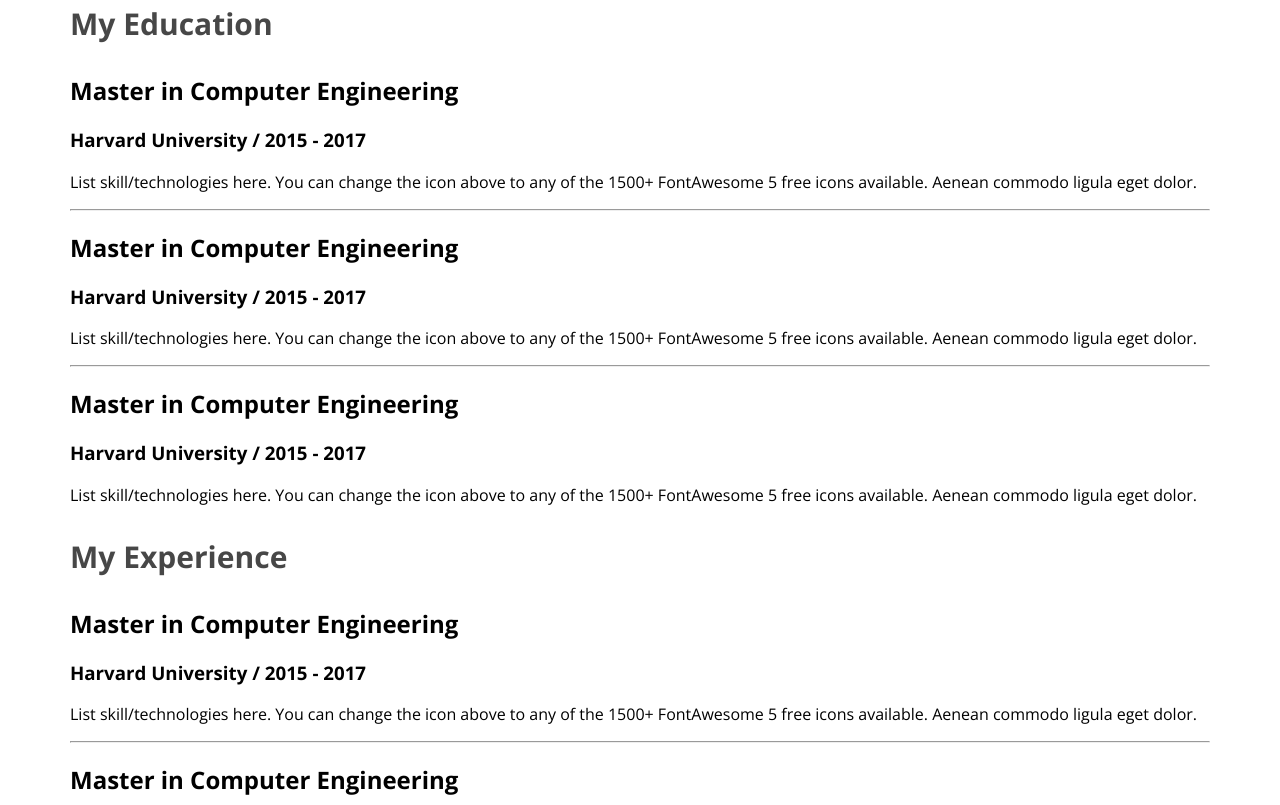
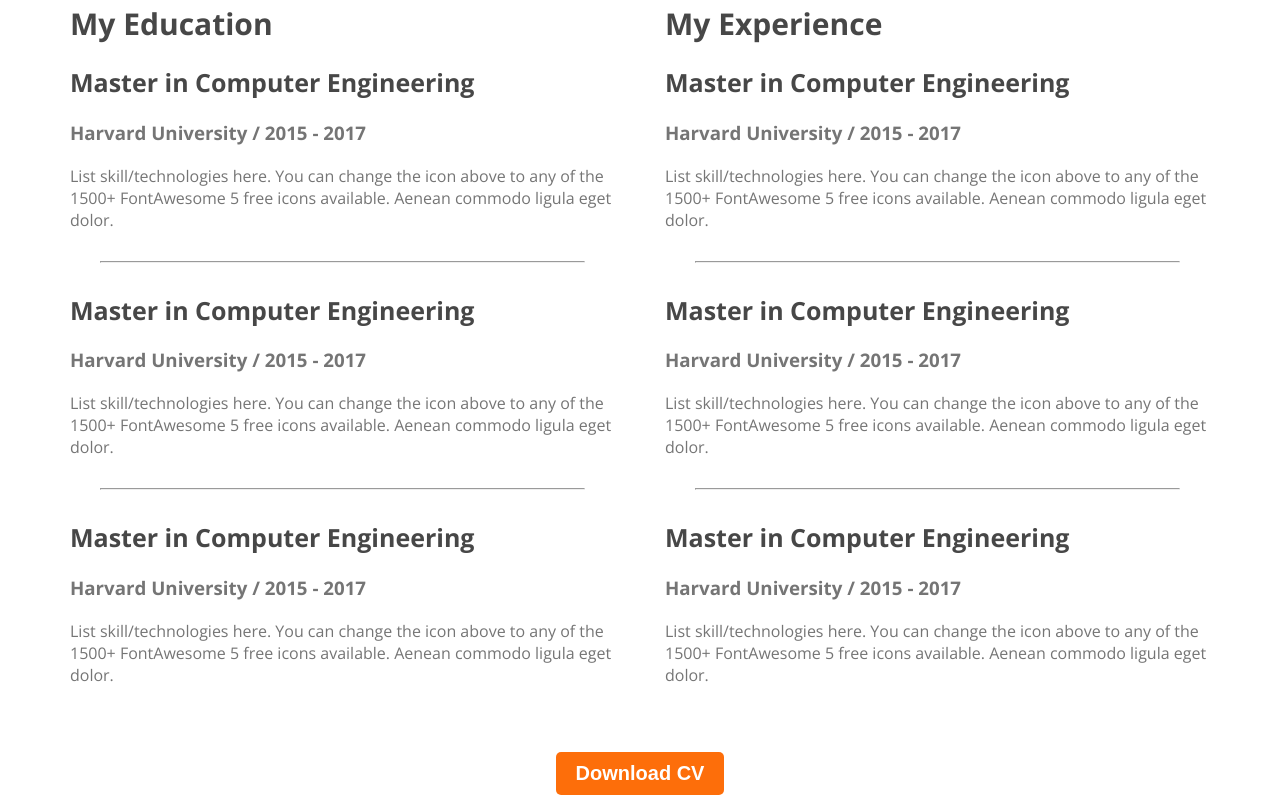
Before and after one commit to Srabosthy23/web-developer-portfolio, a plain HTML site: page index.html in a window 1280 px wide. Shown: the part 2215-3020 px from the top of the page. Drawn offline with nearby package versions, Linux system fonts and the light colour scheme.

Commit message:
finished the resume

```diff
--- a/index.html
+++ b/index.html
@@ -157,6 +157,9 @@
                     </div>
                 </div>
             </div>
+            <div class="download-cv">
+                <button class="btn-primary" >Download CV</button>
+            </div>
         </section>
     </main>
     <footer>
--- a/style/index.css
+++ b/style/index.css
@@ -160,5 +160,37 @@ main section {
 .resume-column-title {
     color: #474747;
     font-size: 30px;
+    margin-bottom: 10px ;
     font-weight: 700;
 }
+
+.resume-container {
+    display: flex;
+    gap: 50px;
+}
+
+.resume-item-institude{
+    margin-bottom: 20px;
+    margin-top: 0;
+}
+
+.resume-item-description,
+.resume-item-institude {
+    color: #757575;
+}
+
+.resume-item-title {
+    color: #474747;
+    font-size: 25px;
+    font-weight: 700;
+}
+
+.resume-container hr{
+    margin: 30px;
+}
+
+/* download cv style */
+.download-cv{
+    text-align: center;
+    margin-top: 50px;
+}
```
